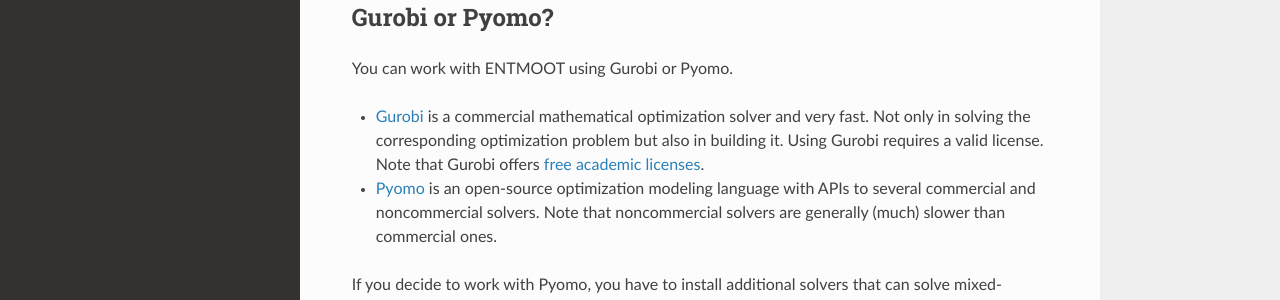
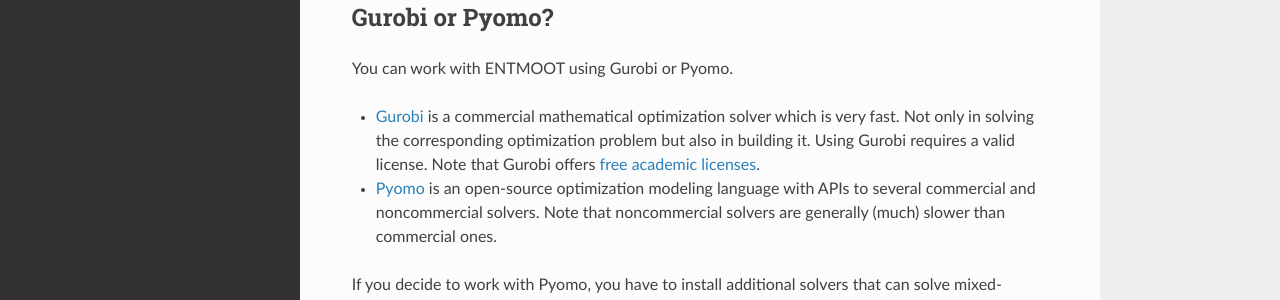
Before and after one commit to cog-imperial/entmoot, a Sphinx documentation site: the page built from docs/installation.rst, in a window 1280 px wide and 1218 px high. Shown: the part 684-984 px from the top of the window. Built offline with Sphinx 7.4.7 and the Read the Docs theme 2.0.0, drawn with Linux system fonts in a browser that asks for light colours.

Commit message:
minor changes

```diff
--- a/docs/index.rst
+++ b/docs/index.rst
@@ -17,6 +17,7 @@
     import random
 
     # This is the function you want to minimize.
+    # In most use cases this will be something terribly complicated like a simulation or a real-world experiment
     def my_func(x: float) -> float:
         # randomly disturbed function f(x) = x^2 + 1 + eps
         return x**2 + 1 + random.uniform(-0.2, 0.2)
--- a/docs/installation.rst
+++ b/docs/installation.rst
@@ -30,7 +30,7 @@
 -----------------
 You can work with ENTMOOT using Gurobi or Pyomo.
 
-* `Gurobi <https://www.gurobi.com/>`__ is a commercial mathematical optimization solver and very fast. Not only
+* `Gurobi <https://www.gurobi.com/>`__ is a commercial mathematical optimization solver which is very fast. Not only
   in solving the corresponding optimization problem but also in building it. Using Gurobi requires a valid license. Note
   that Gurobi offers `free academic licenses <https://www.gurobi.com/academia/academic-program-and-licenses/>`__.
 * `Pyomo <http://www.pyomo.org/>`__ is an open-source optimization modeling language with APIs to several commercial and
```
